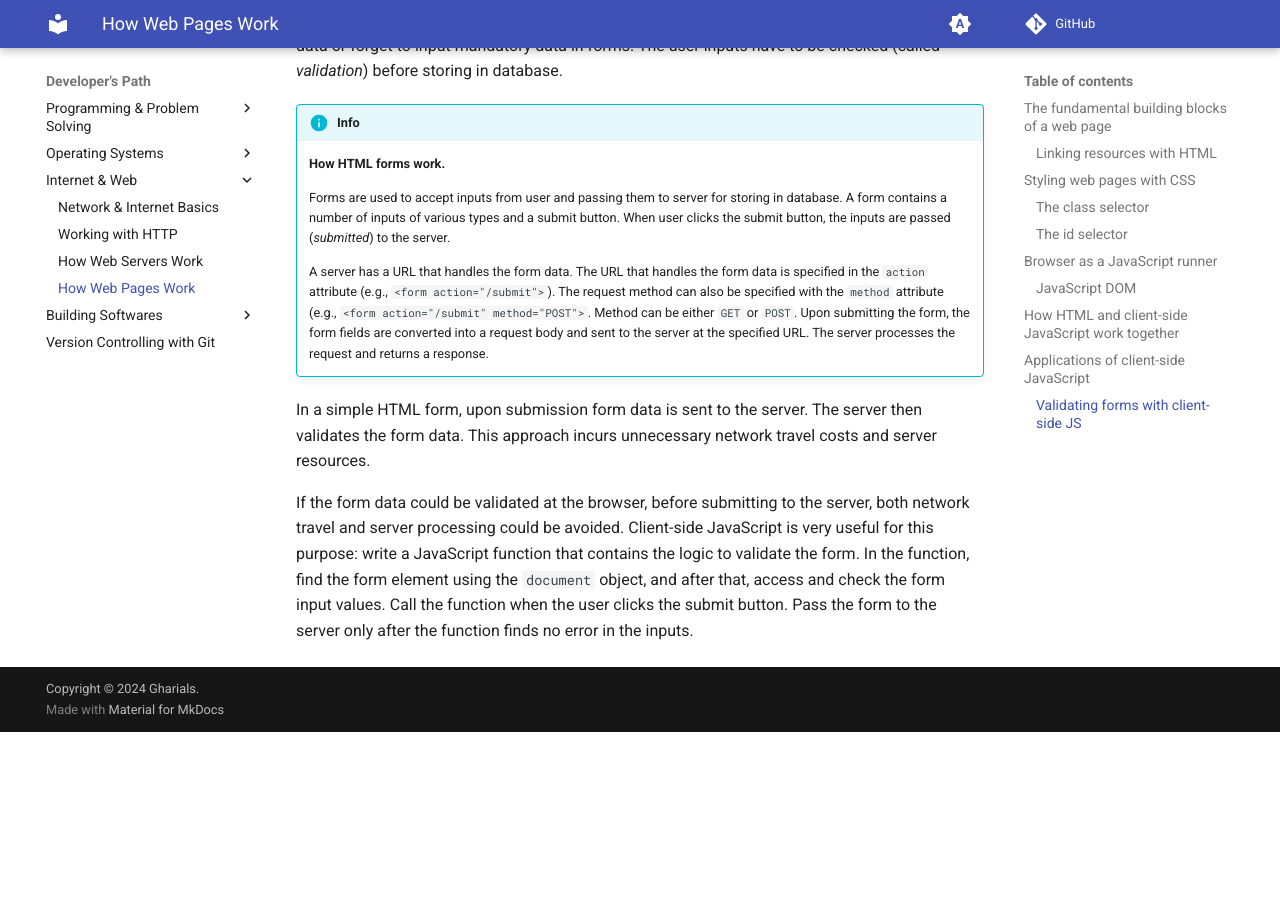
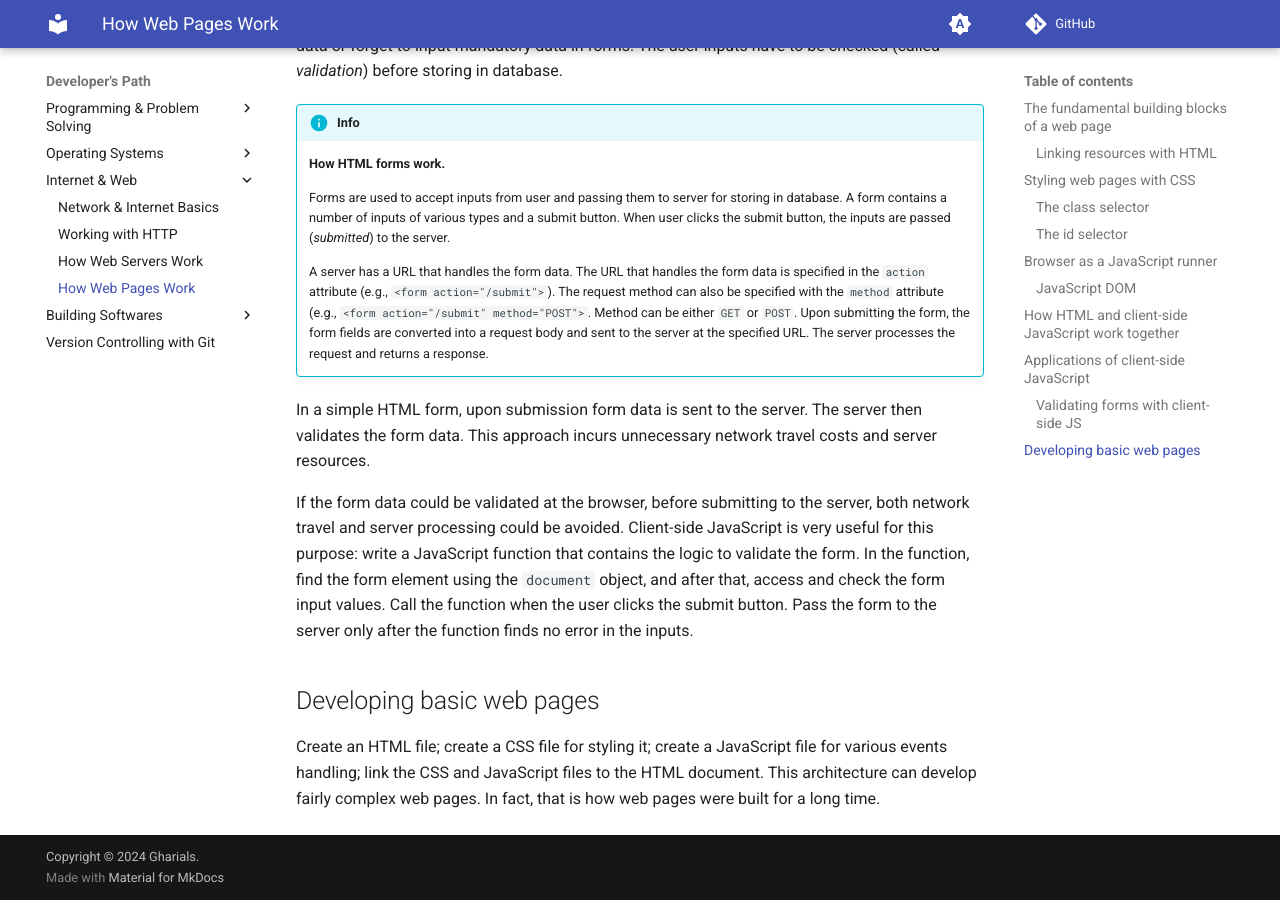
Before and after one commit to gharials/dev-path, an MkDocs documentation site: the page built from docs/internet-web/web-pages.md, in a window 1280 px wide and 900 px high, scrolled down 3634 px. Built offline with MkDocs 1.6.1 and Material for MkDocs 9.7.7, drawn with Linux system fonts in a browser that asks for light colours; comment, search, counter and statistics services are not loaded; before the commit the page ends 4366 px from its top, so only the background shows below that.

Commit message:
'web-pages': new section 'developing basic web pages'.

```diff
--- a/docs/internet-web/web-pages.md
+++ b/docs/internet-web/web-pages.md
@@ -125,3 +125,7 @@ Client-side JavaScript has its application in *validating* HTML forms. Users may
 In a simple HTML form, upon submission form data is sent to the server. The server then validates the form data. This approach incurs unnecessary network travel costs and server resources.
 
 If the form data could be validated at the browser, before submitting to the server, both network travel and server processing could be avoided. Client-side JavaScript is very useful for this purpose: write a JavaScript function that contains the logic to validate the form. In the function, find the form element using the `document` object, and after that, access and check the form input values. Call the function when the user clicks the submit button. Pass the form to the server only after the function finds no error in the inputs.
+
+## Developing basic web pages
+
+Create an HTML file; create a CSS file for styling it; create a JavaScript file for various events handling; link the CSS and JavaScript files to the HTML document. This architecture can develop fairly complex web pages. In fact, that is how web pages were built for a long time.
```
